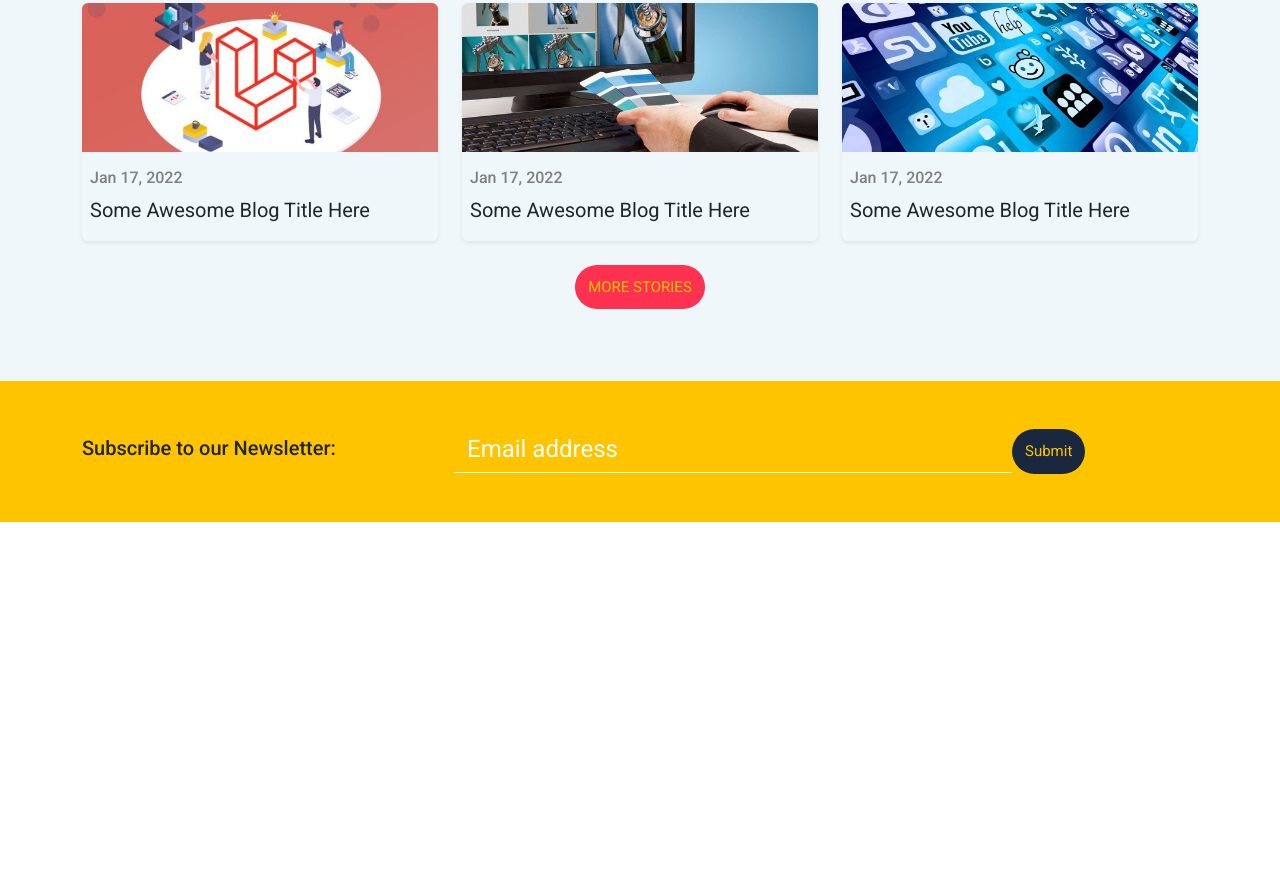
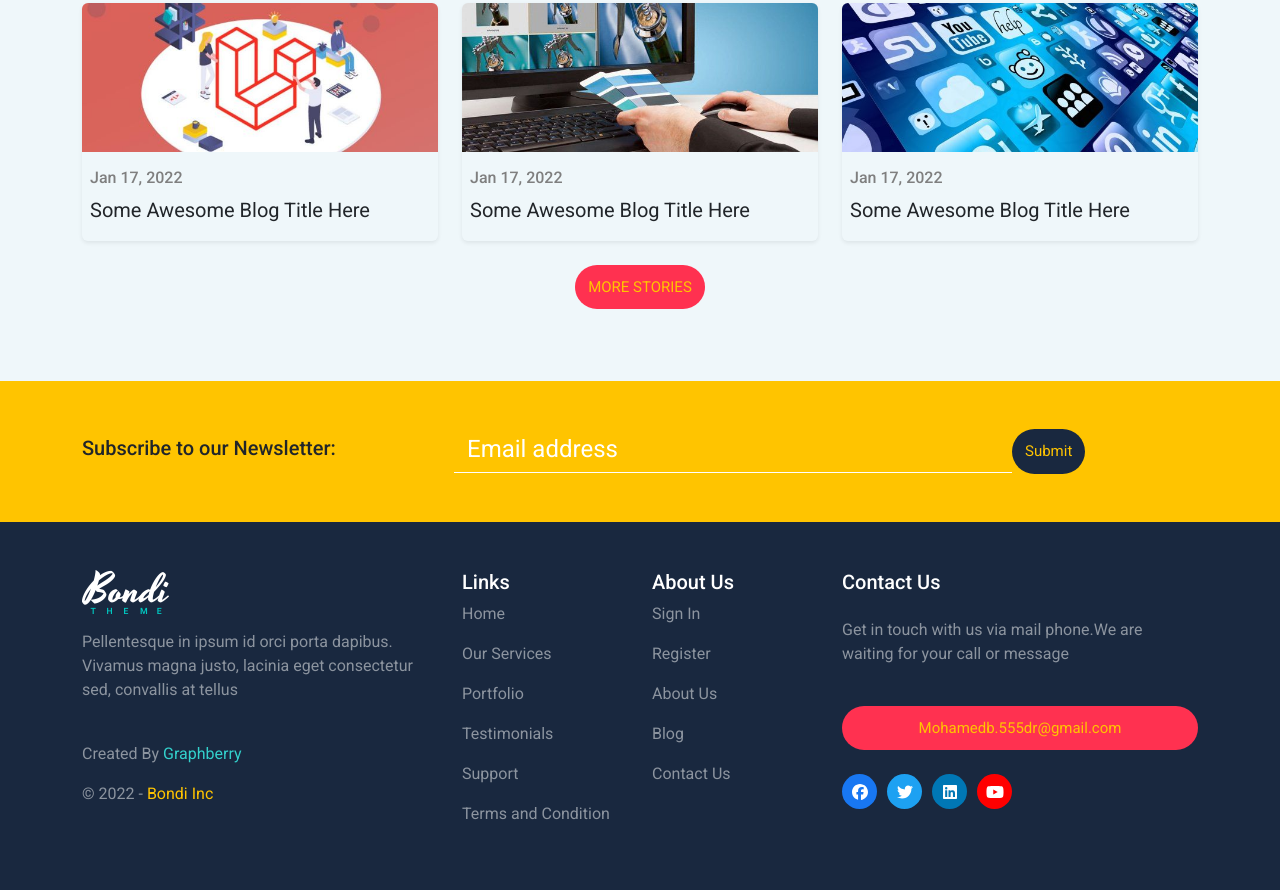
Before and after one commit to mohamed-badr555/Bondi, a plain HTML site: page index.html in a window 1280 px wide. Shown: the part 3519-4409 px from the top of the page. Before the commit the page ends 4041 px from the top, so only its background shows below. Drawn offline with Linux system fonts and the light colour scheme.

Commit message:
Add Footer

```diff
--- a/css/style.css
+++ b/css/style.css
@@ -208,4 +208,72 @@ box-shadow: none !important;
         text-align: center;
     }
 }
+
 /* end Contact */
+/* start Footer */
+.footer
+{
+    background-color: var(--dark-color);
+}
+.footer p
+{
+    color: #8C949F;
+}
+.footer .info h5
+{
+    color: white;
+}
+.footer .grap
+{
+    color: var(--green-color);
+}
+.footer .bondi
+{
+    color: var(--yellow-color);
+}
+.footer .social span
+{
+    width: 35px;
+    height: 35px;
+    border-radius: 50%;
+    -webkit-border-radius: 50%;
+    -moz-border-radius: 50%;
+    -ms-border-radius: 50%;
+    -o-border-radius: 50%;
+    margin-right: 10px;
+display: flex;
+align-items: center;
+justify-content: center;
+    color: white;
+}
+.footer .social .fac
+{
+    background-color: #1877F2;
+}
+.footer .social .tw
+{
+    background-color: #1DA1F2;
+}
+.footer .social .lin
+{
+    background-color: #0077B5;
+}
+.footer .social .you
+{
+    background-color: #FF0000;
+}
+.footer .social span i
+{
+    font-size: 16px;
+}
+@media screen and (max-width:768px) {
+    .footer
+    {
+        text-align: center;
+    }
+    .footer .social
+    {
+        justify-content: center !important;
+    }
+}
+/* end Footer */
--- a/index.html
+++ b/index.html
@@ -30,6 +30,7 @@
                 <ul class="navbar-nav ms-auto mb-2 mb-lg-0">
                     <li class="nav-item">
                         <a class="nav-link p-lg-3  active" aria-current="page" href="#">Home</a>
+
                     </li>
                     <li class="nav-item">
                         <a class="nav-link p-lg-3" href="#Services">Services</a>
@@ -461,14 +462,14 @@
         <div class="container">
             <div class="row gx-0 align-items-center">
                 <div class="col-lg-4 col-md-6 justify-content-end">
-                  <h5>Subscribe to our Newsletter:</h5>
+                    <h5>Subscribe to our Newsletter:</h5>
                 </div>
                 <div class="col-lg-6 col-md-6 ">
 
-                        <div class="form-floating mb-3 text-white bbottom">
-                            <input type="email" class="form-control" id="floatingInput1" placeholder="name@example.com">
-                            <label for="floatingInput1" class="fs-4">Email address</label>
-                          </div>
+                    <div class="form-floating mb-3 text-white bbottom">
+                        <input type="email" class="form-control" id="floatingInput1" placeholder="name@example.com">
+                        <label for="floatingInput1" class="fs-4">Email address</label>
+                    </div>
 
                 </div>
                 <div class="col-lg-2 col-md-6">
@@ -482,7 +483,86 @@
     </div>
     <!-- End Contact -->
     <!-- start Footer -->
+    <div class="footer  py-5">
+        <div class="container">
+            <div class="row gy-1">
+                <div class="col-lg-4 col-md-6">
+                    <div class="info">
+                        <img src="imgs/logo.png" alt="bondi">
+                        <p class="pt-3 pb-4">Pellentesque in ipsum id orci porta dapibus. Vivamus magna justo, lacinia
+                            eget consectetur sed, convallis at tellus</p>
+                        <p>Created By <span class="grap">Graphberry</span> </p>
+                        <p>© 2022 - <span class="bondi">Bondi Inc</span> </p>
 
+                    </div>
+                </div>
+                <div class="col-lg-2 col-md-6">
+                    <div class="info">
+                        <h5>Links</h5>
+                        <p>Home</p>
+                        <p>Our Services
+                        </p>
+                        <p>Portfolio</p>
+                        <p>Testimonials</p>
+                        <p>Support
+                        </p>
+                        <p>Terms and Condition
+                        </p>
+
+                    </div>
+                </div>
+
+                <div class="col-lg-2 col-md-6">
+                    <div class="info">
+                        <h5>About Us
+                        </h5>
+                        <p>Sign In
+                        </p>
+                        <p>Register
+
+                        </p>
+                        <p>About Us</p>
+                        <p>Blog</p>
+                        <p>Contact Us
+
+                        </p>
+
+
+                    </div>
+                </div>
+
+                <div class="col-lg-4 col-md-6">
+                    <div class="info">
+                        <h5>Contact Us
+                        </h5>
+                        <p class="py-3">Get in touch with us via mail phone.We are waiting for your call or message</p>
+                        <div class="blog-link ">
+
+                            <a href="mailto:mohamedb.555dr@gmail.com"  class="btn main-btn   d-block my-4 text-decoration-none rounded-pill">Mohamedb.555dr@gmail.com</a>
+
+                        </div>
+                        <div class="social d-flex align-items-center justify-content-start">
+                            <span class="fac">
+                                <i class="fa-brands fa-facebook"></i>
+                            </span>
+                            <span class="tw">
+                                <i class="fa-brands fa-twitter"></i> </span>
+                            <span class="lin">
+                                <i class="fa-brands fa-linkedin"></i>
+                            </span>
+                            <span class="you">
+                                <i class="fa-brands fa-youtube"></i> </span>
+
+
+
+                        </div>
+
+                    </div>
+                </div>
+
+            </div>
+        </div>
+    </div>
     <!-- End Footer -->
     <script src="js/bootstrap.bundle.js"></script>
     <script src="js/all.min.js"></script>
```
